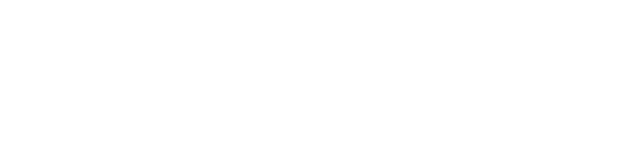
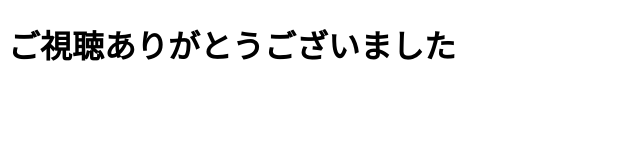
Before and after one commit to Hiroya-Ki/team_0829, a plain HTML site: page index.html in a window 1280 px wide. Shown: the whole page, without its empty margins (0-640 px from the left). Drawn offline with Linux system fonts and the light colour scheme.

Commit message:
題名書いた

```diff
--- a/index.html
+++ b/index.html
@@ -7,6 +7,8 @@
     <title>Document</title>
 </head>
 <body>
-
+    <h1>
+    ご視聴ありがとうございました
+    </h1>
 </body>
 </html>
```
